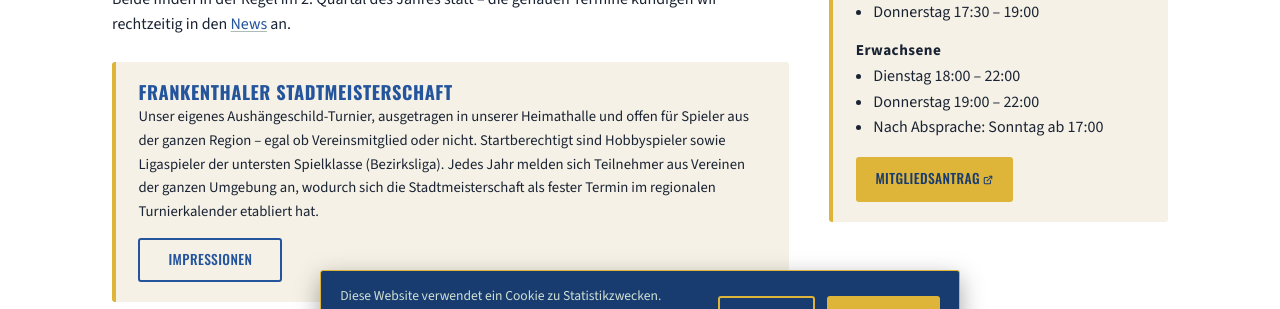
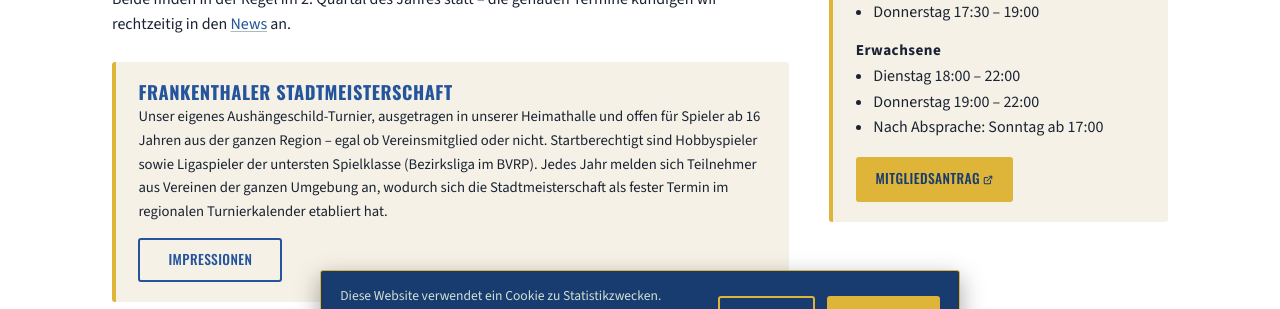
Before and after one commit to Forderverein-Badminton-in-Eppstein-e-V/website, a Jekyll site: the page built from spielbetrieb-turniere.html, in a window 1280 px wide. Shown: the part 518-827 px from the top of the page. Built offline with Jekyll 4.4.1, drawn with Linux system fonts in a browser that asks for light colours.

Commit message:
Update age requirement for tournament participation

```diff
--- a/spielbetrieb-turniere.html
+++ b/spielbetrieb-turniere.html
@@ -25,9 +25,9 @@
           <h3>Frankenthaler Stadtmeisterschaft</h3>
           <p>
             Unser eigenes Aushängeschild-Turnier, ausgetragen in unserer Heimathalle und
-            offen für Spieler aus der ganzen Region – egal ob Vereinsmitglied oder
+            offen für Spieler ab 16 Jahren aus der ganzen Region – egal ob Vereinsmitglied oder
             nicht. Startberechtigt sind Hobbyspieler sowie Ligaspieler der
-            untersten Spielklasse (Bezirksliga). Jedes Jahr melden sich Teilnehmer aus
+            untersten Spielklasse (Bezirksliga im BVRP). Jedes Jahr melden sich Teilnehmer aus
             Vereinen der ganzen Umgebung an, wodurch sich die Stadtmeisterschaft als fester
             Termin im regionalen Turnierkalender etabliert hat.
           </p>
```
